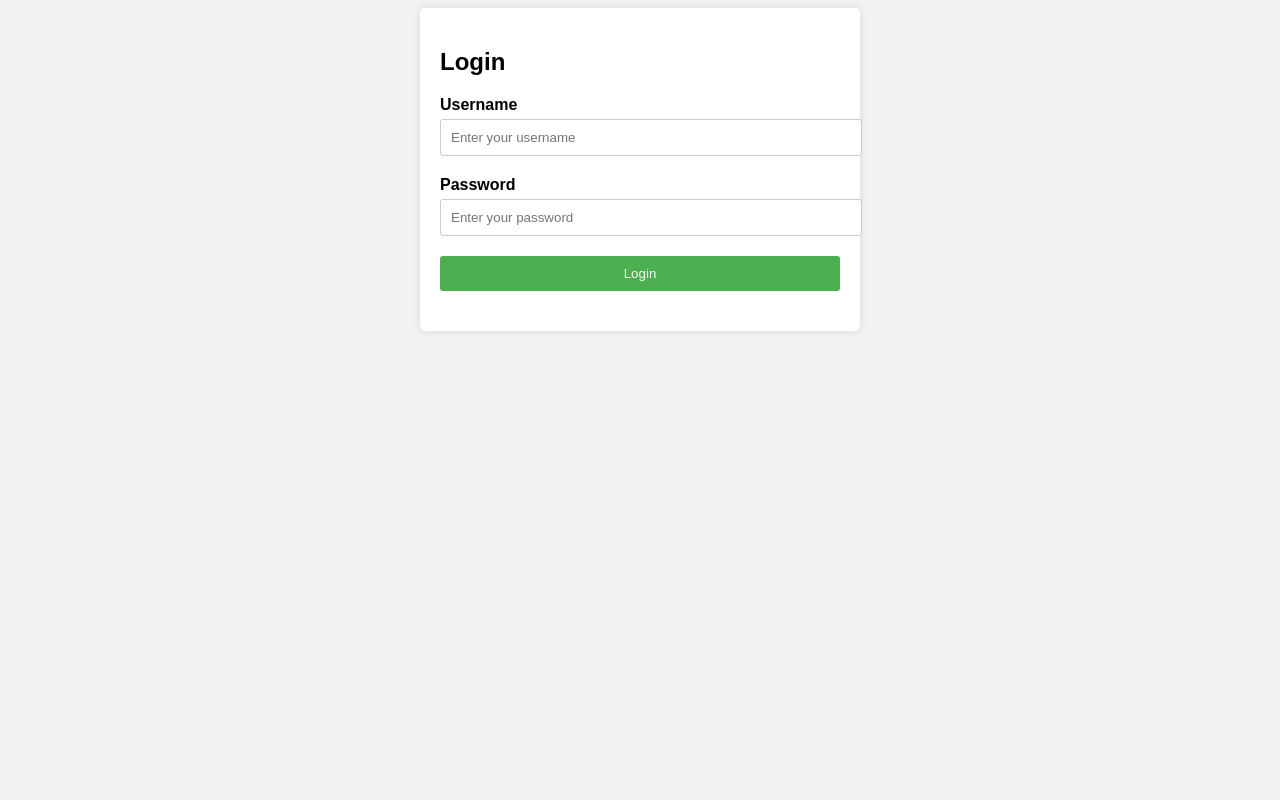
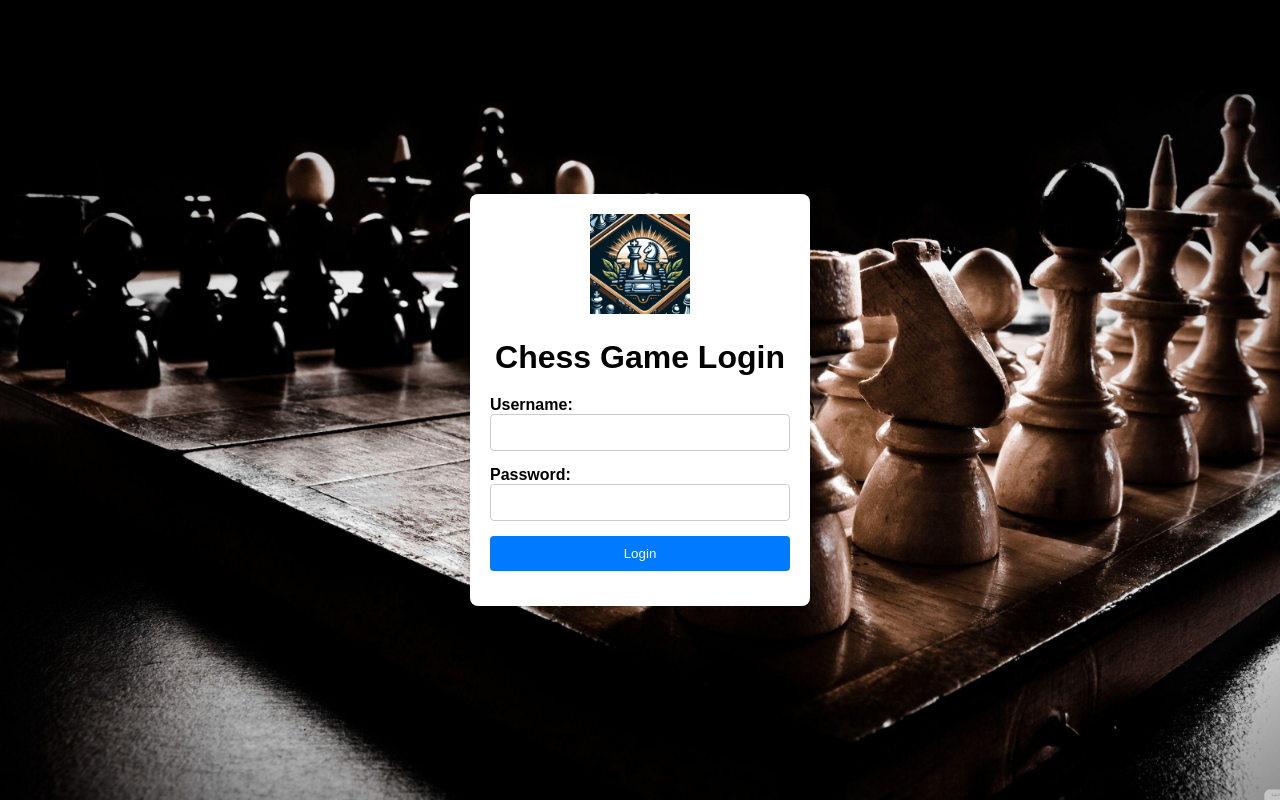
Before and after one commit to tr4c3datr4il/BetterChess-Dot-Com, a Django app: page /users/login in a window 1280 px wide. Run offline with Django 5.2, Linux system fonts and the light colour scheme.

Commit message:
fix sql injection, auto redirect to profile page if session is authed

```diff
--- a/better_chess/settings.py
+++ b/better_chess/settings.py
@@ -131,3 +131,6 @@ STATIC_URL = "static/"
 DEFAULT_AUTO_FIELD = "django.db.models.BigAutoField"
 
 LOGIN_URL = '/users/login'
+
+MEDIA_URL = '/media/'
+MEDIA_ROOT = os.path.join(BASE_DIR, 'media')
--- a/better_chess/urls.py
+++ b/better_chess/urls.py
@@ -16,10 +16,11 @@ Including another URLconf
 """
 from django.contrib import admin
 from django.urls import include, path
+from django.conf.urls.static import static
+from django.conf import settings
 
 urlpatterns = [
     # path("game/", include("game.urls")),
     path("users/", include("users.urls")),
     path("admin/", admin.site.urls),
-
-]
+]+static(settings.MEDIA_URL, document_root=settings.MEDIA_ROOT)
--- a/users/templates/login.html
+++ b/users/templates/login.html
@@ -7,65 +7,89 @@
 {% endif %}
 
 <!DOCTYPE html>
-<html>
+<html lang="en">
 
 <head>
-    <title>Login Page</title>
+    <meta charset="UTF-8">
+    <meta name="viewport" content="width=device-width, initial-scale=1.0">
+    <title>Chess Game Login</title>
     <style>
         body {
             font-family: Arial, sans-serif;
-            background-color: #f2f2f2;
+            background-image: url('/media/images/chess_background.jpg');
+            background-size: cover;
+            display: flex;
+            justify-content: center;
+            align-items: center;
+            height: 100vh;
+            margin: 0;
         }
 
-        .container {
-            max-width: 400px;
-            margin: 0 auto;
+        .login-container {
+            background-color: #fff;
             padding: 20px;
-            background-color: #fff;
-            border-radius: 5px;
-            box-shadow: 0 0 10px rgba(0, 0, 0, 0.1);
+            border-radius: 8px;
+            box-shadow: 0 2px 4px rgba(0, 0, 0, 0.1);
+            width: 300px;
+        }
+
+        .login-container h1 {
+            text-align: center;
+            margin-bottom: 20px;
+        }
+
+        .logo {
+            text-align: center;
+            margin-bottom: 20px;
+        }
+
+        .logo img {
+            max-width: 100px;
         }
 
         .form-group {
-            margin-bottom: 20px;
+            margin-bottom: 15px;
         }
 
         .form-group label {
             display: block;
             font-weight: bold;
-            margin-bottom: 5px;
         }
 
         .form-group input {
             width: 100%;
             padding: 10px;
             border: 1px solid #ccc;
-            border-radius: 3px;
+            border-radius: 4px;
+            box-sizing: border-box;
         }
 
         .form-group button {
             width: 100%;
             padding: 10px;
-            background-color: #4CAF50;
+            background-color: #007bff;
             color: #fff;
             border: none;
-            border-radius: 3px;
+            border-radius: 4px;
             cursor: pointer;
         }
     </style>
 </head>
 
 <body>
-    <div class="container">
-        <h2>Login</h2>
+    <div class="login-container">
+        <div class="logo">
+            <img src="/media/images/chess_logo.jpg" alt="Chess Game Logo">
+        </div>
+        <h1>Chess Game Login</h1>
         <form action="login" method="POST">
             <div class="form-group">
-                <label for="username">Username</label>
-                <input type="text" id="username" name="username" placeholder="Enter your username">
+                <label for="username">Username:</label>
+                <input type="text" id="username" name="username" required>
             </div>
             <div class="form-group">
-                <label for="password">Password</label>
-                <input type="password" id="password" name="password" placeholder="Enter your password">
+                <label for="password">Password:</label>
+                <input type="password" id="password" name="password" required>
             </div>
             <div class="form-group">
                 <button type="submit">Login</button>
--- a/users/views.py
+++ b/users/views.py
@@ -17,7 +17,12 @@ def profile_view(request):
 @csrf_exempt
 def login_view(request):
     if request.method == 'GET':
+
+        if request.user.is_authenticated:
+            return redirect('/users/profile')
+
         return render(request, 'login.html')
+
     elif request.method == 'POST':
         if request.path == '/users/login':
             username = request.POST.get('username')
@@ -37,7 +42,11 @@ def login_view(request):
 @csrf_exempt
 def register_view(request):
     if request.method == 'GET':
+        if request.user.is_authenticated:
+            return redirect('/users/profile')
+
         return render(request, 'register.html')
+
     elif request.method == 'POST':
         if request.path == '/users/register':
             username = request.POST.get('username')
@@ -51,9 +60,8 @@ def register_view(request):
                 user.save()
 
                 connection.cursor().execute(
-                    "INSERT INTO player_info (username) VALUES ('{}');".format(
-                        username
-                    )
+                    "INSERT INTO player_info (username) VALUES (%s);",
+                    (username,)
                 )
 
                 messages.info(request, 'Register user successfully!')
```
Also changed, not shown: media/images/chess_background.jpg (added), media/images/chess_logo.jpg (added), 3 other files.
